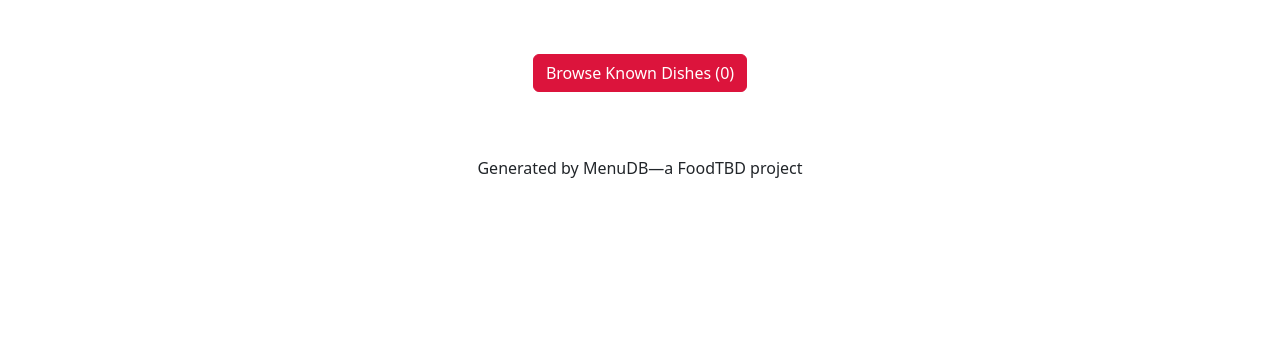
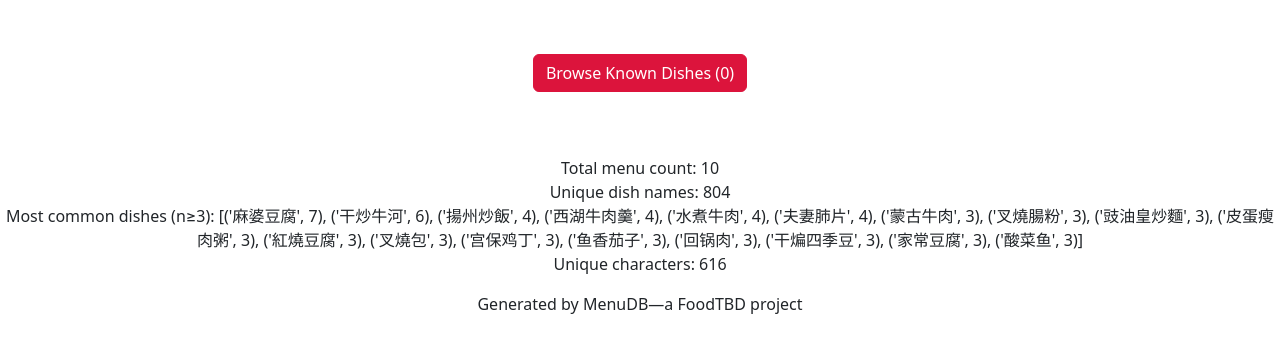
Before and after one commit to FoodTBD/menudb, a Python web app: template templates/index_template.j2 in a window 1280 px wide. Shown: the part 260-613 px from the top of the page. Run offline with Jinja, Linux system fonts and the light colour scheme; the template is opened without the code that fills it, so the values that code supplies are empty.

Commit message:
Data updates

```diff
--- a/templates/index_template.j2
+++ b/templates/index_template.j2
@@ -97,6 +97,13 @@
 
     <!-- Footer -->
     <footer class="text-center py-3">
+        <p>Total menu count: 10<br>
+            Unique dish names: 804<br>
+            Most common dishes (n≥3): [('麻婆豆腐', 7), ('干炒牛河', 6), ('揚州炒飯', 4), ('西湖牛肉羹', 4), ('水煮牛肉', 4), ('夫妻肺片', 4),
+            ('蒙古牛肉', 3), ('叉燒腸粉', 3), ('豉油皇炒麵', 3), ('皮蛋瘦肉粥', 3), ('紅燒豆腐', 3), ('叉燒包', 3), ('宫保鸡丁', 3), ('鱼香茄子', 3),
+            ('回锅肉', 3), ('干煸四季豆', 3), ('家常豆腐', 3), ('酸菜鱼', 3)]<br>
+            Unique characters: 616</p>
+
         <p>Generated by MenuDB—a FoodTBD project</p>
     </footer>
 </body>
```
